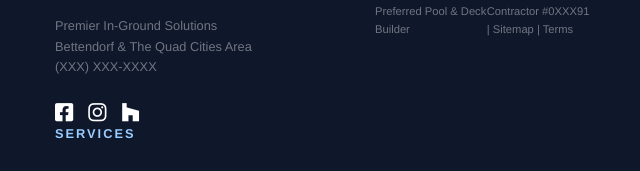
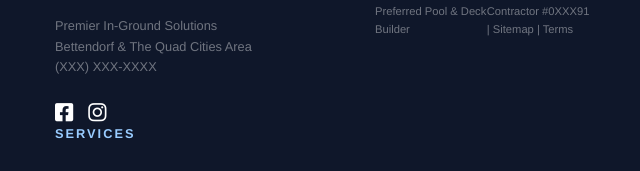
Before and after one commit to huntercollachia/relax-outdoors-demo, a plain HTML site: page index.html in a window 1280 px wide. Shown: the part 4155-4326 px from the top of the page, 5-645 px from the left. Drawn offline with Linux system fonts and the light colour scheme.

Commit message:
Update index.html

```diff
--- a/index.html
+++ b/index.html
@@ -364,7 +364,6 @@ header {
                 <div style="display:flex; gap:15px; margin-top:25px; font-size:1.3rem;">
                     <i class="fab fa-facebook-square"></i>
                     <i class="fab fa-instagram"></i>
-                    <i class="fab fa-houzz"></i>
                 </div>
             </div>
             <div class="f-col f-links">
```
